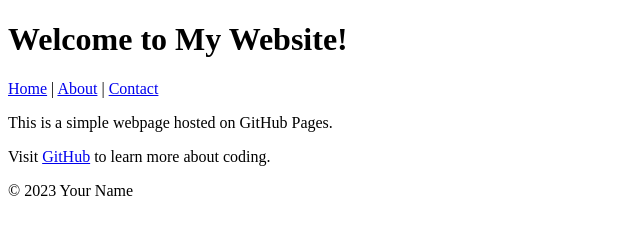
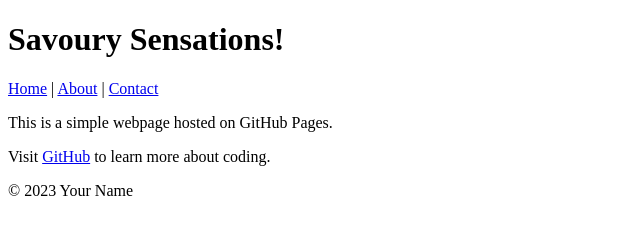
Before and after one commit to Kutlo25/WMD-FINAL-assignment, a plain HTML site: page index.html in a window 1280 px wide. Shown: the whole page, without its empty margins (0-640 px from the left). Drawn offline with Linux system fonts and the light colour scheme.

Commit message:
Update index.html

```diff
--- a/index.html
+++ b/index.html
@@ -18,7 +18,7 @@
 
 <header>
 
-<h1>Welcome to My Website!</h1>
+<h1>Savoury Sensations!</h1>
 
 <nav>
 
```
